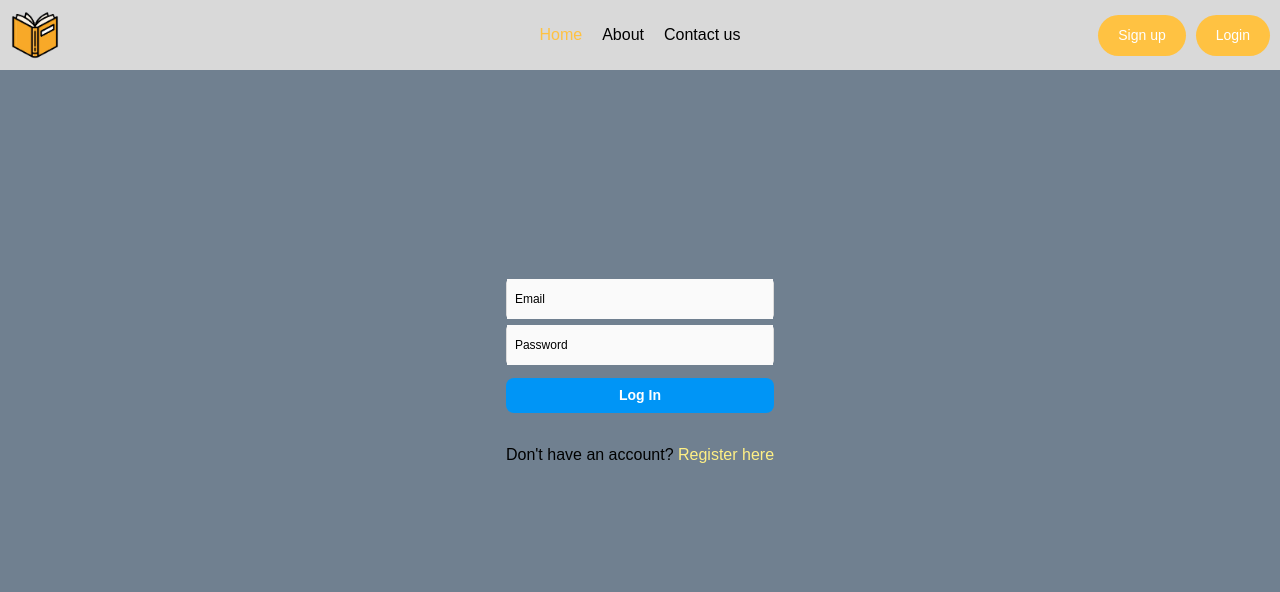
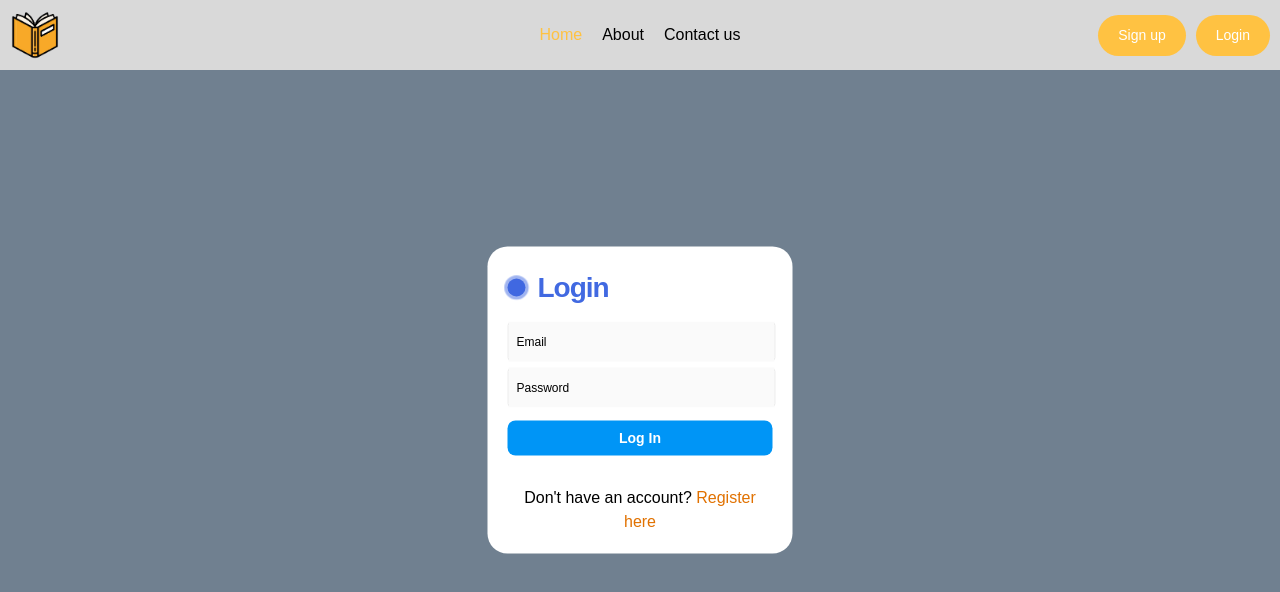
Before and after one commit to Jeremy-3/Bookstore, a React (Vite) app: page /login in a window 1280 px wide. Shown: the top 592 px of the page. Built offline with nearby package versions, Linux system fonts and the light colour scheme.

Commit message:
Updated login css

```diff
--- a/src/App.css
+++ b/src/App.css
@@ -431,7 +431,17 @@
 .content__form {
   display: flex;
   flex-direction: column;
-  row-gap: 14px;
+  gap: 14px;
+  max-width: 305px;
+  background-color: #fff;
+  padding: 20px;
+  border-radius: 20px;
+  position: absolute;
+  top: 50%;
+  left: 50%;
+  transform: translate(-50%,-50%);
+
+
 }
 
 .content__inputs {
--- a/src/components/Login.jsx
+++ b/src/components/Login.jsx
@@ -48,6 +48,7 @@ const Login = () => {
   return (
     <div className="container">
       <form className="content__form" onSubmit={handleSubmit}>
+      <p className="title">Login </p>
         {error && <div className="text-red-500 mb-4 text-center">{error}</div>}
         <div className="content__inputs">
           <label>
@@ -74,7 +75,7 @@ const Login = () => {
         </button>
         <p className="mt-4 text-center">
           Don't have an account?{" "}
-          <NavLink to="/signup" className="text-yellow-200 hover:underline">
+          <NavLink to="/signup" className=" text-amber-600 hover:underline">
             Register here
           </NavLink>
         </p>
```
